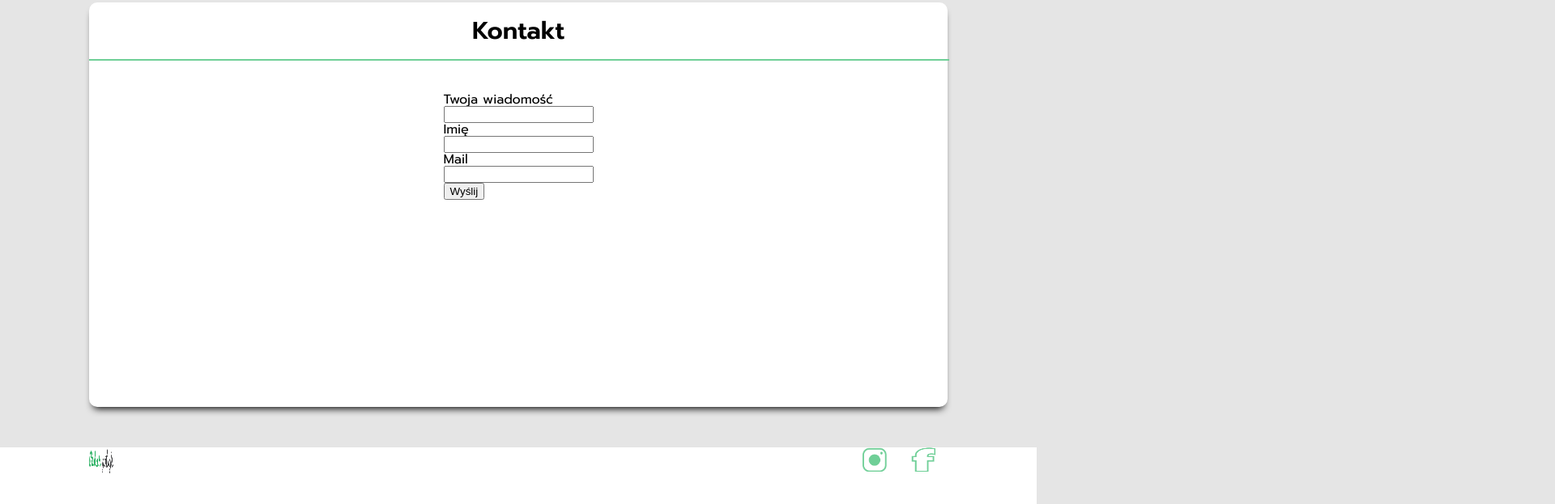
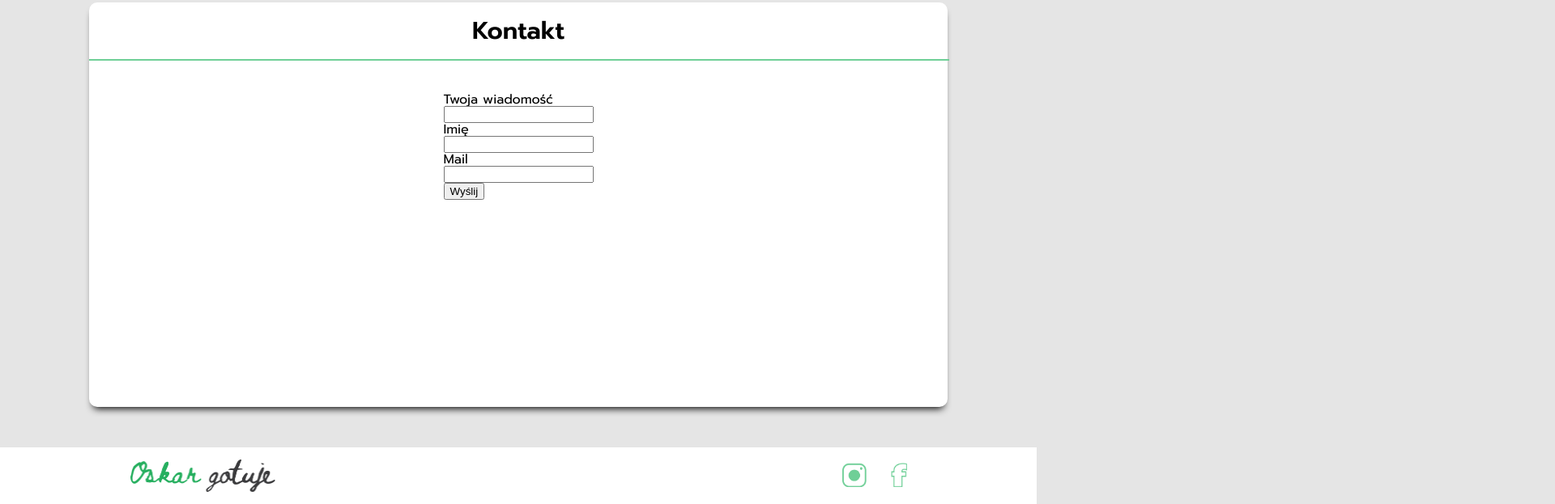
Before and after one commit to OskarPokorski/OskarGotuje, a React app in the folder oskargotuje/: page / in a window 1280 px wide. Shown: the part 1470-2093 px from the top of the page at 81% size, 1920 px wide, since content can reach past the window. Built offline with nearby package versions, Linux system fonts and the light colour scheme.

Commit message:
html/scss

```diff
--- a/oskargotuje/src/footer.js
+++ b/oskargotuje/src/footer.js
@@ -5,11 +5,11 @@ const Footer = () => {
     return (
         <div className="footer">
             <div className="container">
-                <img src="assets/OskarGotujeLogo-01.png" alt="Oskar Gotuje"/>
+                <img className={"footer-logo"}src="assets/OskarGotujeLogo-01.png" alt="Oskar Gotuje"/>
                 <nav>
                     <ul className="footer-icons">
-                        <a href={"https://www.instagram.com/oskargotuje/"}><img src="assets/Instagram.png" alt="instagram"/></a>
-                        <a href={"https://www.facebook.com/Oskar-Gotuje-997015737070074"}><img src="assets/Facebook.png" alt="facebook"/></a>
+                        <a href={"https://www.instagram.com/oskargotuje/"}><img className={"instagram"} src="assets/Instagram.png" alt="instagram"/></a>
+                        <a href={"https://www.facebook.com/Oskar-Gotuje-997015737070074"}><img className={"facebook"}src="assets/Facebook.png" alt="facebook"/></a>
                     </ul>
                 </nav>
             </div>
--- a/oskargotuje/src/header.js
+++ b/oskargotuje/src/header.js
@@ -5,7 +5,7 @@ const Header = () => {
     return (
         <div className="header">
             <div className="container">
-                <a href={"/"}><img src="assets/OskarGotujeLogo-01.png" alt="Oskar Gotuje"/></a>
+                <a href={"/"}><img className={"header-logo"}src="assets/OskarGotujeLogo-01.png" alt="Oskar Gotuje"/></a>
                 <nav>
                     <ul className="header-nav">
                         <li className="nav-element"><a href="#" className="nav-link">przepisy > </a></li>
--- a/oskargotuje/src/scss/elements/_footer.scss
+++ b/oskargotuje/src/scss/elements/_footer.scss
@@ -8,14 +8,25 @@
   display: flex;
   align-items: center;
   justify-content: space-between;
+
 }
 
-.footer a {
-  padding: 15px;
+.footer .footer-logo{
+  height: 40px;
+  width: 180px;
+  margin-top: 15px;
+  margin-left: 50px;
 }
 
-.footer img{
+.footer .instagram{
   height: 30px;
   width: 30px;
-  overflow: auto;
+  margin-top: 15px;
+  margin-right: 30px;
 }
+
+.footer .facebook{
+  height: 30px;
+  width: 20px;
+  margin-right: 50px;
+}
--- a/oskargotuje/src/scss/elements/_header.scss
+++ b/oskargotuje/src/scss/elements/_header.scss
@@ -1,5 +1,3 @@
-//HEADER
-
 .header {
   height: 70px;
   font-family: $font-prompt;
@@ -13,9 +11,15 @@
     align-items: center;
     height: 100%;
 }
-.logo {
-  padding-left: 50px;
+
+
+.header .header-logo{
+  height: 40px;
+  width: 180px;
+  margin-top: 15px;
+  margin-left: 50px;
 }
+
 
 .header-nav {
   display: flex;
--- a/oskargotuje/src/scss/elements/_slider.scss
+++ b/oskargotuje/src/scss/elements/_slider.scss
@@ -11,11 +11,12 @@
 }
 
 .slider-img{
-  border: 1px solid black;
   width: 482px;
   border-bottom-left-radius: 10px;
   border-top-left-radius: 10px;
   background-image: url("/assets/Pancakes.jpg");
+  background-size: cover;
+  background-position: center;
 }
 
 .slider-text{
```
